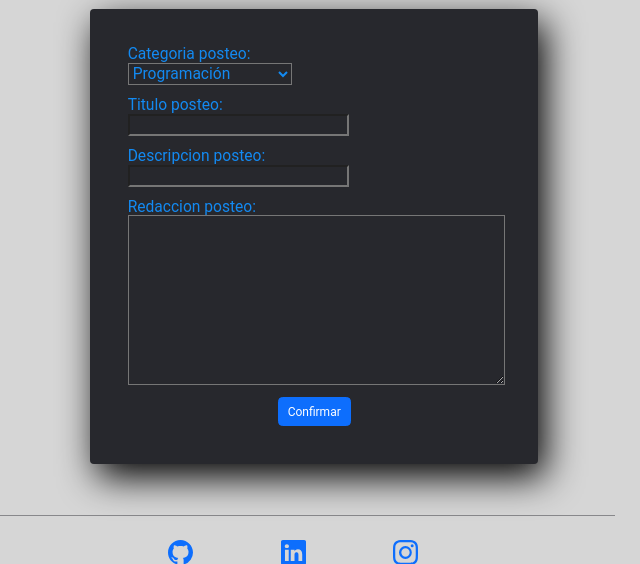
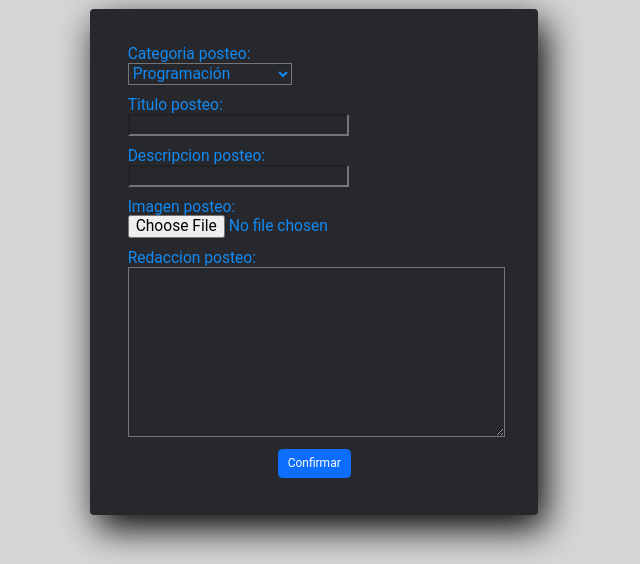
Before and after one commit to flavioaguirre/Tercera-pre-entrega-Aguirre, a Django app: page /inicio_blog/creacion_post in a window 1280 px wide. Shown: the part 232-796 px from the top of the page, without its empty margins (345-985 px from the left). Run offline with Django 4.2, Linux system fonts and the light colour scheme; parts of the project's set-up code (start-up, migrations or seed data) failed here and were passed over; some libraries are stand-ins or nearby versions.

Commit message:
Detalles finales 3

```diff
--- a/inicio_blog/forms.py
+++ b/inicio_blog/forms.py
@@ -3,18 +3,13 @@ from ckeditor.fields import RichTextFormField
 from django.forms import ModelForm
 from .models import Posteos
 
-# Poder cambiar el nombre de los campos
-# Falta agregar el campo enriquecido
-# Makemigrations, migrate...
-# Agregar en los templates {{ formulario.media }}
-
 class CreacionPosteoForm(forms.ModelForm):
     class Meta:
         model = Posteos
         fields = ['categoria_posteo', 'titulo_posteo', 'descripcion_posteo',
-                  'redaccion_posteo']
+                   'imagen_posteo', 'redaccion_posteo']
 
 class ActualizarPosteoForm(forms.ModelForm):
     class Meta:
         model = Posteos
-        fields = ('titulo_posteo', 'descripcion_posteo', 'redaccion_posteo')
+        fields = ('titulo_posteo', 'descripcion_posteo', 'redaccion_posteo', 'imagen_posteo')
--- a/inicio_blog/models.py
+++ b/inicio_blog/models.py
@@ -6,8 +6,7 @@ from ckeditor.fields import RichTextField
 class Posteos(models.Model):
     titulo_posteo = models.CharField(max_length=100)
     descripcion_posteo = models.CharField(max_length=150)
-    # imagen_posteo = models.ImageField(
-    #     upload_to='./static/assets/img/inicio_blog/')
+    imagen_posteo = models.ImageField(upload_to='img_card_blog/', null=True, blank=True)
     redaccion_posteo = RichTextField()
     autor_posteo = models.ForeignKey(User, on_delete=models.CASCADE)
     fecha_posteo = models.DateTimeField(auto_now_add=True)
--- a/inicio_blog/templates/inicio_blog/index.html
+++ b/inicio_blog/templates/inicio_blog/index.html
@@ -15,7 +15,9 @@
                             <a href="{{ posteo.id }}">
                                 <div class="row g-0">
                                     <div class="col-md-4">
-                                        <img src={% static "assets/img/inicio_blog/img-tecno1.jfif" %} class="img-fluid rounded-start" alt="...">
+                                      {% if posteo.imagen_posteo %}
+                                        <img src="{{ posteo.imagen_posteo.url }}" class="img-fluid rounded-start" alt='{{ posteo.titulo_posteo }}'>
+                                      {% endif %}
                                     </div>
                                     <div class="col-md-8">
                                         <div class="card-body">
--- a/inicio_blog/templates/inicio_blog/mis_posts.html
+++ b/inicio_blog/templates/inicio_blog/mis_posts.html
@@ -16,7 +16,9 @@
                             <a href="{{ posteo.id }}">
                                 <div class="row g-0">
                                     <div class="col-md-4">
-                                        <img src={% static "assets/img/inicio_blog/img-tecno1.jfif" %} class="img-fluid rounded-start" alt="...">
+                                        {% if posteo.imagen_posteo %}
+                                            <img src="{{ posteo.imagen_posteo.url }}" class="img-fluid rounded-start" alt='{{ posteo.titulo_posteo }}'>
+                                        {% endif %}
                                     </div>
                                     <div class="col-md-8">
                                         <div class="card-body">
--- a/inicio_blog/views.py
+++ b/inicio_blog/views.py
@@ -10,30 +10,31 @@ def inicio_blog(request):
             titulo_posteo__icontains=busqueda_especifica)
     else:
         lista_posteos = Posteos.objects.all().order_by('-fecha_posteo')
+    lista_posteos = Posteos.objects.all().order_by('-fecha_posteo')
     return render(request, 'inicio_blog/index.html', {'lista_posteos': lista_posteos})
 
 
 def creacion_posteo(request):
     if request.method == 'POST':
-        posteo_form = CreacionPosteoForm(request.POST)
+        posteo_form = CreacionPosteoForm(request.POST, request.FILES)
         if posteo_form.is_valid():
             datos_nuevo_posteo = posteo_form.cleaned_data
 
             titulo = datos_nuevo_posteo.get('titulo_posteo')
+            imagen = datos_nuevo_posteo.get('imagen_posteo')
             descripcion = datos_nuevo_posteo.get('descripcion_posteo')
             redaccion = datos_nuevo_posteo.get('redaccion_posteo')
             categoria = datos_nuevo_posteo.get('categoria_posteo')
             autor = request.user
 
             posteo_nuevo = Posteos(
-                titulo_posteo=titulo, descripcion_posteo=descripcion, redaccion_posteo=redaccion,
+                titulo_posteo=titulo, imagen_posteo=imagen ,descripcion_posteo=descripcion, redaccion_posteo=redaccion,
                 categoria_posteo=categoria, autor_posteo=autor)
             posteo_nuevo.save()
         return redirect('posteo_creado')
     else:
         return render(request, 'inicio_blog/creacion_post.html', {
-            'posteo_form': CreacionPosteoForm,
-            'alerta': 'Ingresa datos válidos por favor'})
+            'posteo_form': CreacionPosteoForm,})
 
 
 def posteo_creado(request):
--- a/inicio_sesion/templates/inicio_sesion.html
+++ b/inicio_sesion/templates/inicio_sesion.html
@@ -5,9 +5,9 @@
 {% endblock title %}
 
 {% block main %}
-    <main class="contenedor-main d-f justify-content-center">
-        <h1 class='text-center'>Inicio sesion</h1>
-        <form action={% url "login" %} method="POST">
+    <main class="contenedor-main d-f flex-direction-column">
+        <h1 class='d-f justify-content-center'>Inicio sesion</h1>
+        <form action={% url "login" %} method="POST" class='section__form'>
             {% csrf_token %}
             {{ form.as_p }}
             <br>
--- a/mi_perfil/forms.py
+++ b/mi_perfil/forms.py
@@ -3,6 +3,7 @@ from django.contrib.auth.forms import UserChangeForm
 from django.contrib.auth.models import User
 
 class EditarPerfil(UserChangeForm):
+    username = forms.CharField(label='Alias')
     email = forms.EmailField()
     first_name = forms.CharField(label='Nombre')
     last_name = forms.CharField(label='Apellido')
@@ -10,4 +11,4 @@ class EditarPerfil(UserChangeForm):
 
     class Meta():
         model = User
-        fields = ['email', 'first_name', 'last_name']
+        fields = ['username', 'email', 'first_name', 'last_name']
--- a/mi_perfil/templates/mi_perfil/mi_perfil.html
+++ b/mi_perfil/templates/mi_perfil/mi_perfil.html
@@ -14,7 +14,7 @@
                 <table >
                     {{ mi_formulario }}
                 </table>
-                <div class="d-flex flex-start p-5">
+                <div class="d-flex justify-content-center p-5">
                     <a href={% url "editar_perfil" %}><button class="btn btn-primary btn-form" type="button">Editar Perfil</button>
                 </div>
             </form>
```
Also changed, not shown: db.sqlite3 (deleted), inicio_blog/migrations/0022_posteos_imagen_posteo.py (added), inicio_blog/migrations/0023_alter_posteos_imagen_posteo.py (added), 1 other file.
